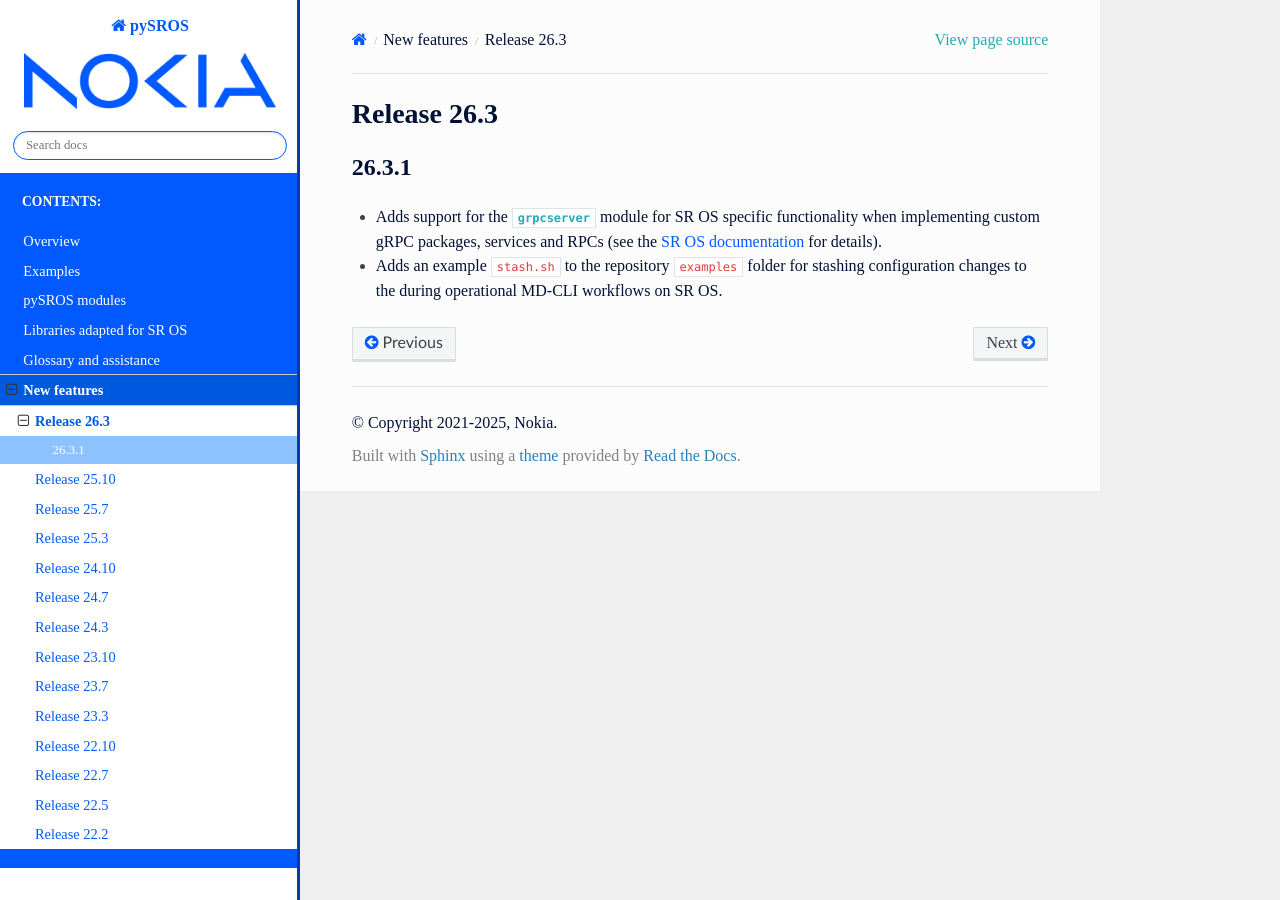
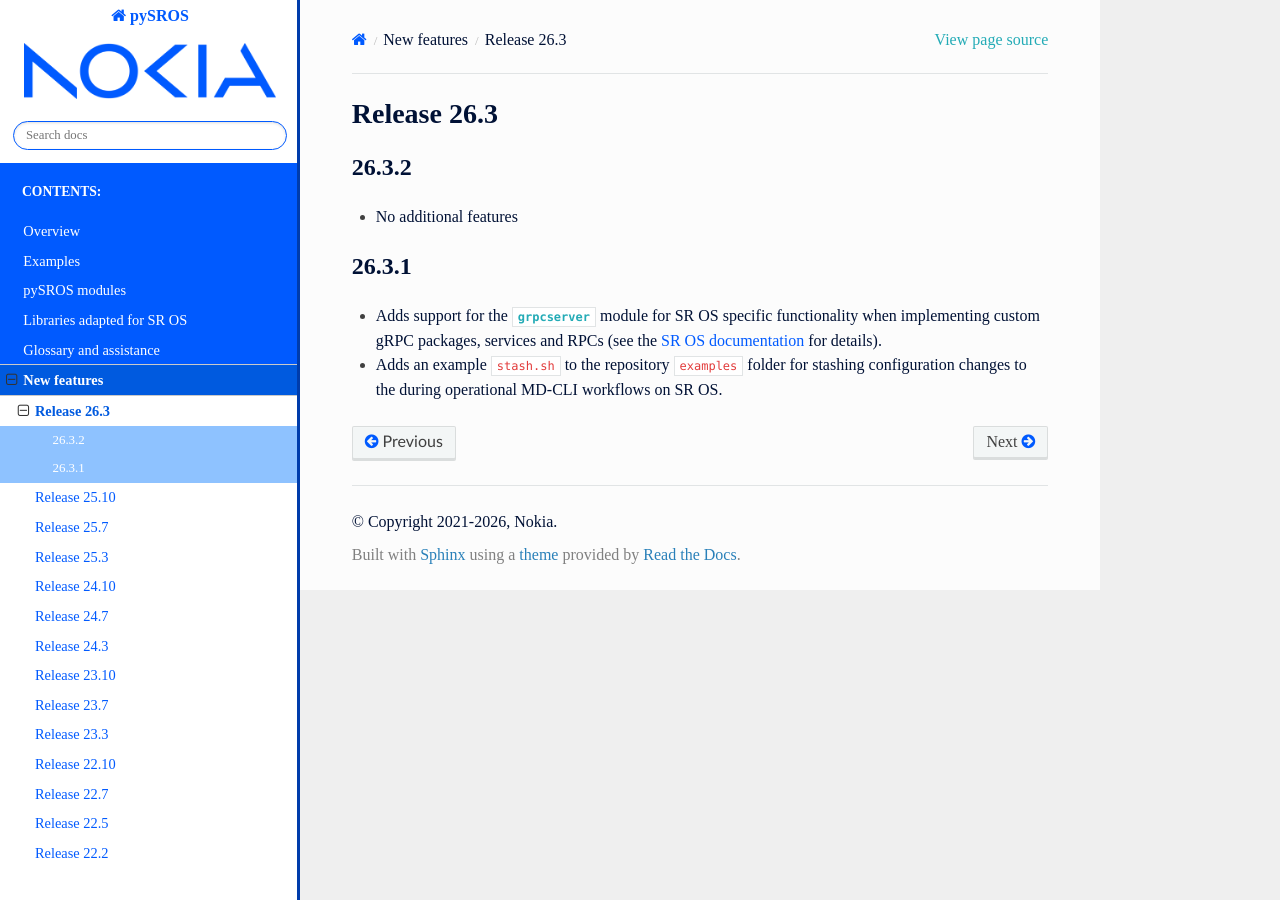
Before and after one commit to nokia/pysros, a Sphinx documentation site: the page built from docs/source/features/26.03.rst, in a window 1280 px wide. Built offline with Sphinx 7.4.7 and the Read the Docs theme 3.1.0, drawn with Linux system fonts in a browser that asks for light colours; some web fonts are replaced.

Commit message:
26.3.2 released

```diff
--- a/docs/source/conf.py
+++ b/docs/source/conf.py
@@ -7,7 +7,7 @@
 # -- Project information -----------------------------------------------------
 
 project = 'pySROS'
-copyright = '2021-2025, Nokia'
+copyright = '2021-2026, Nokia'
 author = 'Nokia'
 
 # The full version, including alpha/beta/rc tags
--- a/docs/source/features/26.03.rst
+++ b/docs/source/features/26.03.rst
@@ -1,5 +1,13 @@
 Release 26.3
 ************
+
+26.3.2
+######
+
+* No additional features
+
+.. Reviewed by PLM 20260330
+.. Reviewed by TechComms 20260330
 
 26.3.1
 ######
--- a/docs/source/index.rst
+++ b/docs/source/index.rst
@@ -18,10 +18,10 @@
    :header-rows: 0
 
    * - pySROS release: |pySROSProjectVersion|
-   * - Document Number: 3HE 22296 AAAA TQZZA
+   * - Document Number: 3HE 22296 AAAB TQZZA
 
-.. Reviewed by PLM 20260224
-.. Reviewed by TechComms 20260224
+.. Reviewed by PLM 20260330
+.. Reviewed by TechComms 20260330
 
 .. toctree::
    :maxdepth: 2
--- a/pysros/__init__.py
+++ b/pysros/__init__.py
@@ -4,4 +4,4 @@
 
 __doc__ = """Library for management of model-driven nodes."""
 
-__version__ = "26.3.1"
+__version__ = "26.3.2"
```
Also changed, not shown: 1 other file.
